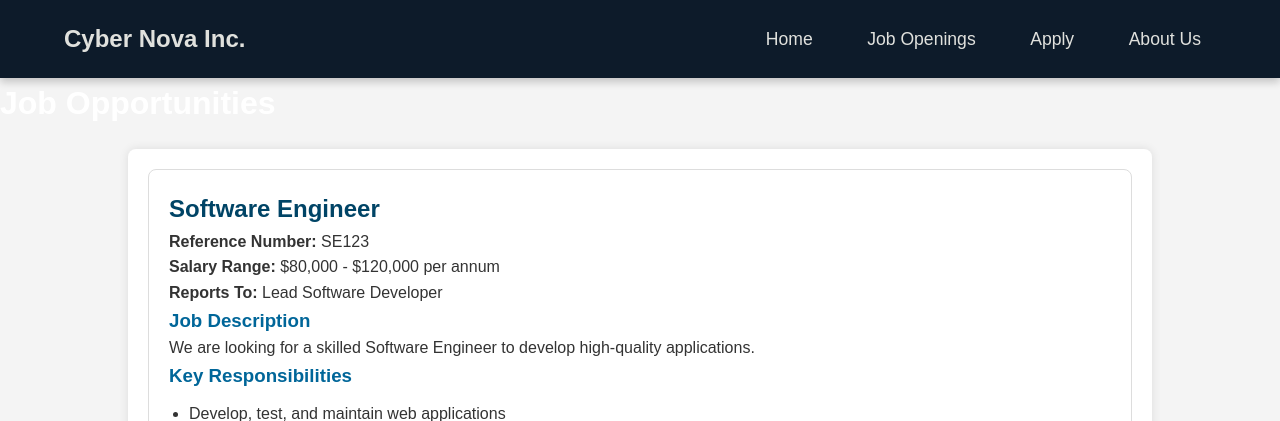
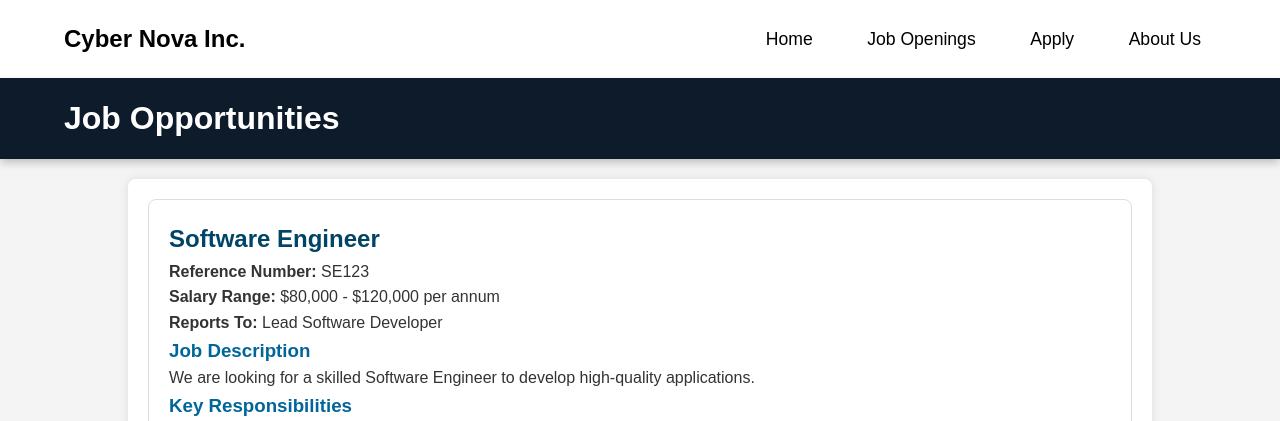
Before and after one commit to Shriyans007/Web-Tech-Project, a PHP site: page /jobs.html in a window 1280 px wide. Shown: the top 421 px of the page. Run offline with PHP 8.4, Linux system fonts and the light colour scheme.

Commit message:
made the menu bar white instead of blue(design choice)

```diff
--- a/styles.css
+++ b/styles.css
@@ -9,6 +9,19 @@
 
 /* Header Styling */
 header {
+    background-color: white;
+    display: flex;
+    justify-content: space-between;
+    align-items: center;
+    padding: 15px 5%;
+    position: sticky;
+    top: 0;
+    width: 100%;
+    z-index: 1000;
+    box-shadow: 0 4px 8px rgba(0, 0, 0, 0.2);
+}
+
+header2 {
     background-color: #0D1B2A;
     display: flex;
     justify-content: space-between;
@@ -22,7 +35,7 @@ header {
 }
 
 .logo {
-    color: #E0E1DD;
+    color: black;
     font-size: 1.5rem;
     font-weight: bold;
 }
@@ -43,7 +56,7 @@ nav {
 
 .nav-links a {
     text-decoration: none;
-    color: #E0E1DD;
+    color: black;
     font-size: 1.1rem;
     padding: 10px 15px;
     border-radius: 5px;
```
